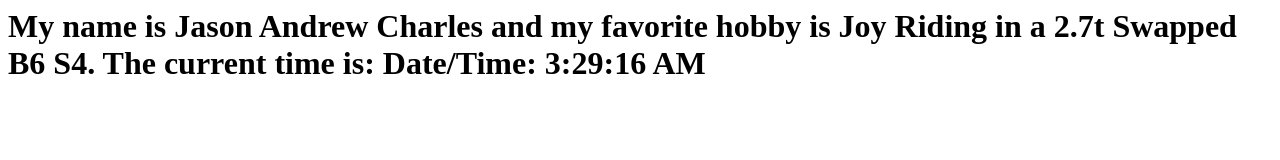
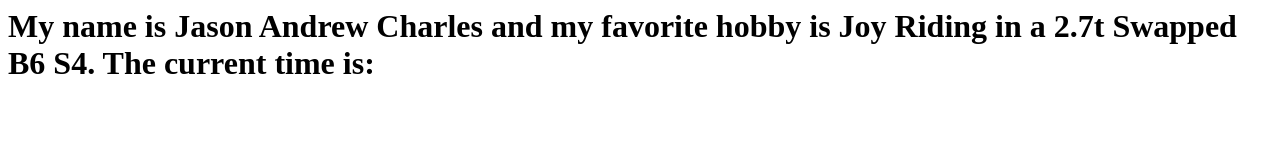
Before and after one commit to jasonxcharles/TTP_SubmissionRequest, a plain HTML site: page index.html in a window 1280 px wide. Drawn offline with Linux system fonts and the light colour scheme.

Commit message:
Update index.html

```diff
--- a/index.html
+++ b/index.html
@@ -1,6 +1,6 @@
-<h1> My name is Jason Andrew Charles and my favorite hobby is Joy Riding in a 2.7t Swapped B6 S4. The current time is: Date/Time: <span id="datetime"></span>
+<h1> My name is Jason Andrew Charles and my favorite hobby is Joy Riding in a 2.7t Swapped B6 S4. The current time is: <span id+="datetime"></span>
 <h1>
 <script>
 var dt = new Date();
-document.getElementById("datetime").innerHTML = dt.toLocaleTimeString();
+document.getElementById("currentime").innerHTML = dt.toLocaleTimeString();
 </script>
```
